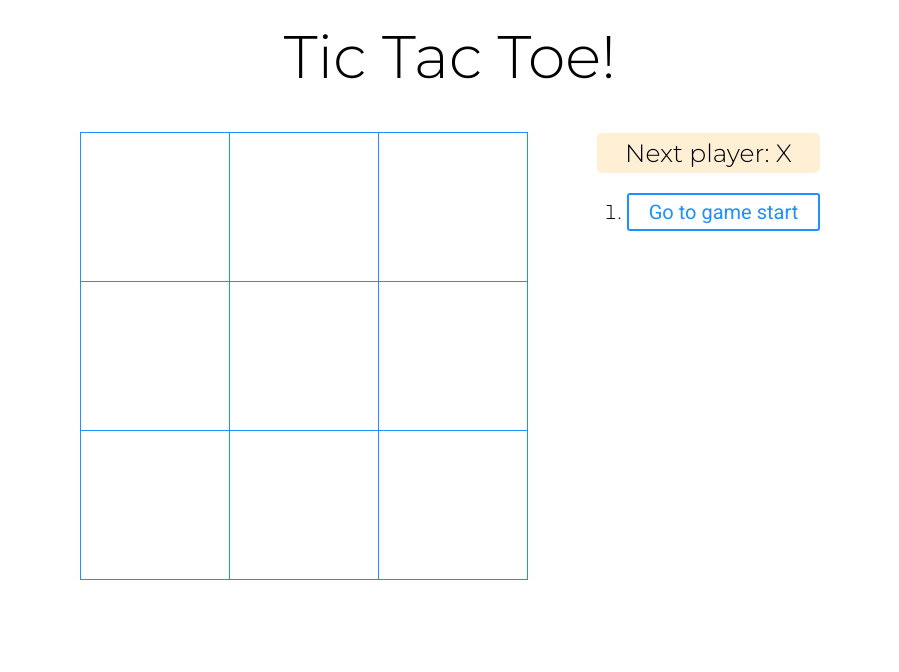
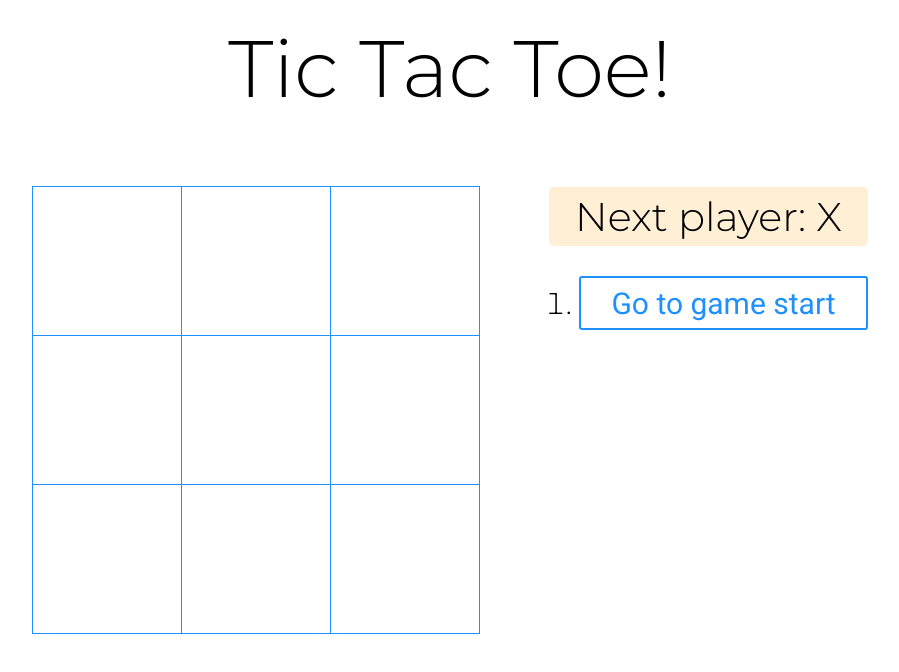
Before and after one commit to brentonjackson/tic-tac-toe, a React app: page / in a window 1280 px wide. Shown: the whole page, without its empty margins (190-1089 px from the left). Built offline with nearby package versions, Linux system fonts and the light colour scheme.

Commit message:
made responsive

```diff
--- a/src/index.css
+++ b/src/index.css
@@ -10,7 +10,6 @@ body {
 }
 
 ol, ul {
-  padding-left: 30px;
   font-size: 20px;
 }
 
@@ -26,8 +25,8 @@ li {
 
 .title{
   text-align: center;
-  font-size: 60px;
-  margin-bottom: 40px;
+  font-size: 50px;
+  margin-bottom: 30px;
   font-weight: lighter;
 }
 
@@ -41,9 +40,73 @@ li {
 
 .game {
   display: flex;
-  flex-direction: row;
+  flex-direction: column;
+  align-items: center;
 }
 
 .game-info {
-  margin-left: 5em;
+  margin-top: 30px;
 }
+
+/* Media queries */
+
+@media (min-width: 375px) {
+  ol, ul {
+    font-size: 25px;
+  }
+  .title {
+    font-size: 55px;
+    /* margin-bottom: 40px; */
+  }
+}
+@media (min-width: 413px) {
+  .title {
+    font-size: 65px;
+    margin-bottom: 40px;
+  }
+}
+@media (min-width: 750px) {
+
+  .game {
+    /* flex-direction: row; */
+  }
+
+  .game-info {
+    /* margin-left: 5em; */
+  }
+
+  ol, ul {
+    /* padding-left: 30px; */
+    font-size: 50px;
+  }
+
+  .title {
+    font-size: 110px;
+    margin-bottom: 40px;
+  }
+}
+@media (min-width: 1200px) {
+
+  .game {
+    flex-direction: row;
+    align-items:flex-start;
+  }
+
+  .game-board {
+    margin-top: 30px;
+  }
+
+  .game-info {
+    margin-left: 5em;
+  }
+
+  ol, ul {
+    padding-left: 30px;
+    font-size: 30px;
+  }
+
+  .title {
+    font-size: 80px;
+    margin-bottom: 40px;
+  }
+}
--- a/src/index.js
+++ b/src/index.js
@@ -15,6 +15,16 @@ const Button = styled.button`
   font-size: 20px;
   cursor: pointer;
 
+  @media (min-width: 375px) {
+    font-size: 25px;
+  }
+  @media (min-width: 750px) {
+    font-size: 50px;
+  }
+  @media (min-width: 1200px) {
+    font-size: 30px;
+  }
+
 
   &:focus {
     border: 3.5px solid dodgerblue;
@@ -27,13 +37,32 @@ const SquareButton = styled.button`
   float: left;
   font-size: 65px;
   font-weight: bold;
-  line-height: 34px;
-  height: 150px;
+  height: 90px;
   margin-right: -1px;
   margin-top: -1px;
   padding: 0;
   text-align: center;
-  width: 150px;
+  width: 90px;
+
+  @media (min-width: 375px) {
+    width: 100px;
+    height: 100px;
+  }
+  @media (min-width: 413px) {
+    width: 120px;
+    height: 120px;
+  }
+  @media (min-width: 750px) {
+    width: 200px;
+    height: 200px;
+    font-size: 120px;
+    line-height: 34px;
+  }
+  @media (min-width: 1200px) {
+    font-size: 100px;
+    width: 150px;
+    height: 150px;
+  }
 
   &:focus {
     outline: none;
@@ -43,10 +72,22 @@ const SquareButton = styled.button`
 const StatusDiv = styled.div`
 
   font-size: 25px;
-  // font-weight: bold;
   background: papayawhip;
   border-radius: 5px;
-  padding: 5px;
+  padding: 10px 1px;
+
+
+  @media (min-width: 375px) {
+    font-size: 30px;
+  }
+  @media (min-width: 750px) {
+    padding: 5px;
+    font-size: 60px;
+  }
+  @media (min-width: 1200px) {
+    padding: 5px;
+    font-size: 40px;
+  }
 
 `
 // Components =====================================================
```
